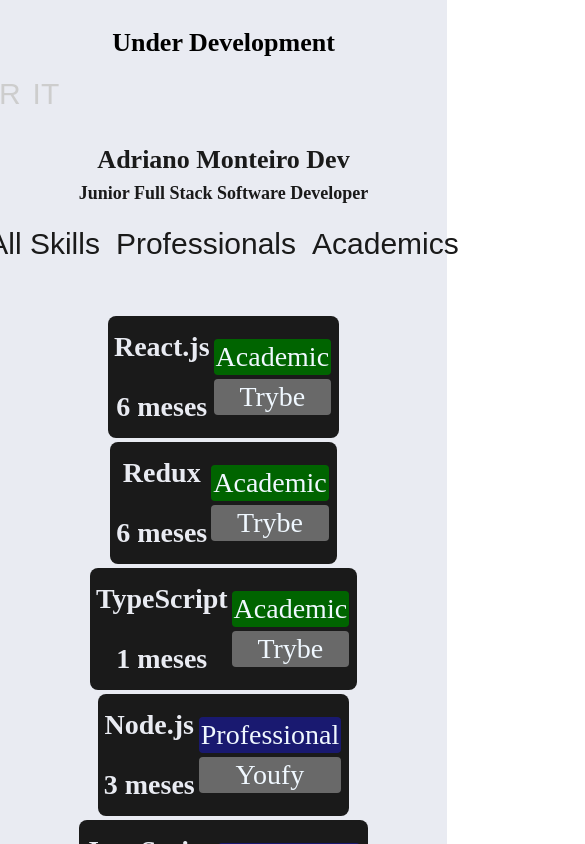
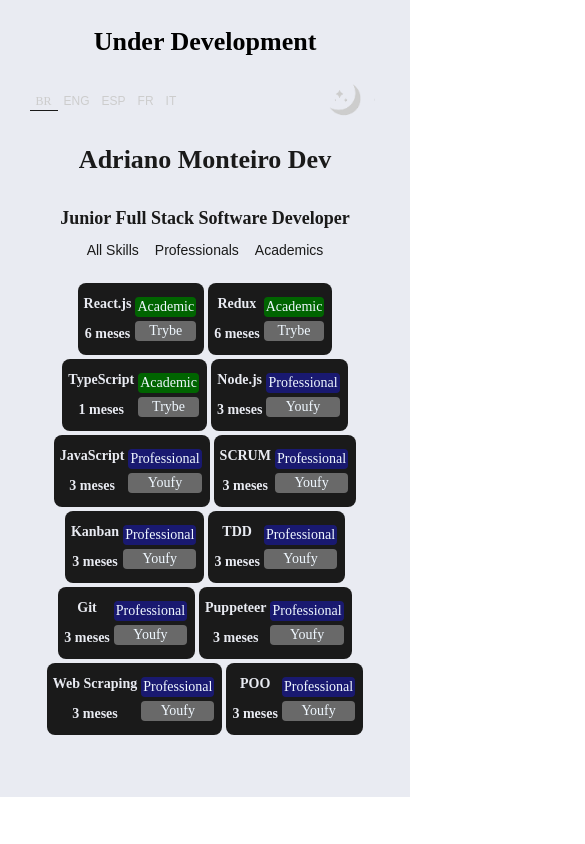
Before and after one commit to adrianomonteiroweb/adrianomonteirodev, a React (Create React App) app in the folder packages/client/: page / in a window 390 px wide. Shown: the top 844 px of the page, 585 px wide, since content can reach past the window. Built offline with nearby package versions, Linux system fonts and the light colour scheme; no server answers.

Commit message:
fix: css settings for responsive 765px and 1024px

```diff
--- a/packages/client/src/App.css
+++ b/packages/client/src/App.css
@@ -15,34 +15,11 @@
   justify-content: space-between;
 }
 
-@media (max-width: 1440px) {
-  .content {
-    border: 1px solid transparent;
-    height: 1136px;
-    width: 100%;
-    padding: 10px;
-  }
-
-  .App h1 {
-    font-size: 50px;
-  }
-
-  .App h2 {
-    font-size: 40px;
-  }
-}
-
 @media (max-width: 1024px) {
   .content {
-    border: 1px solid transparent;
+    min-height: 650px;
     padding: 10px;
-  }
-}
-
-@media (max-width: 768px) {
-  .content {
-    border: 1px solid transparent;
-    padding: 10px;
+    width: 100%;
   }
 
   .App h1 {
@@ -54,10 +31,16 @@
   }
 }
 
-@media (max-width: 320px) {
+@media (max-width: 768px) {
   .content {
-    border: 1px solid transparent;
+    min-height: 576px;
     padding: 10px;
+    width: 100%;
+  }
+
+  .app {
+    border: 1px solid black;
+    min-width: 500px;
   }
 
   .App h1 {
--- a/packages/client/src/App.tsx
+++ b/packages/client/src/App.tsx
@@ -12,6 +12,7 @@ import MenuComponent from './components/menu/MenuComponent';
 import Skills from './pages/skills/Skills';
 // style
 import './App.css';
+
 import { useTranslation } from 'react-i18next';
 
 function App() {
--- a/packages/client/src/components/languages/languagesComponent.css
+++ b/packages/client/src/components/languages/languagesComponent.css
@@ -15,6 +15,16 @@
   }
 }
 
+@media (max-width: 768px) {
+  .button-selected {
+    font-size: 10px;
+  }
+
+  .languages-div .language-button {
+    font-size: 12px;
+  }
+}
+
 @media (max-width: 320px) {
   .button-selected {
     font-size: 10px;
--- a/packages/client/src/components/menu/menuComponent.css
+++ b/packages/client/src/components/menu/menuComponent.css
@@ -6,26 +6,15 @@
 .menu button {
   background-color: transparent;
   border: 0;
-  height: 30px;
-}
-
-button img {
-  width: 80px;
-}
-
-@media (max-width: 1440px) {
-  .menu {
-    width: 90%;
-  }
-
-  .language-button {
-    font-size: 30px;
-  }
 }
 
 @media (max-width: 1024px) {
   .menu {
     width: 90%;
+  }
+
+  button img {
+    width: 60px;
   }
 }
 
@@ -33,4 +22,8 @@ button img {
   .menu {
     width: 90%;
   }
+
+  button img {
+    width: 60px;
+  }
 }
--- a/packages/client/src/index.css
+++ b/packages/client/src/index.css
@@ -4,20 +4,8 @@ body {
   padding: 0;
 }
 
-@media (max-width: 425px) {
-  #root {
-    width: 425px;
+@media (max-width: 768px) {
+  body {
+    width: 100%;
   }
 }
-
-@media (max-width: 375px) {
-  #root {
-    width: 375px;
-  }
-}
-
-@media (max-width: 360px) {
-  #root {
-    width: 320px;
-  }
-}
--- a/packages/client/src/pages/skills/card-component/card.css
+++ b/packages/client/src/pages/skills/card-component/card.css
@@ -46,13 +46,13 @@ span {
   padding: 2px;
 }
 
-@media (max-width: 1440px) {
+@media (max-width: 768px) {
   .card {
-    height: 110px;
+    height: 60px;
   }
 
   .card h3,
   span {
-    font-size: 28px;
+    font-size: 14px;
   }
 }
--- a/packages/client/src/pages/skills/skills.css
+++ b/packages/client/src/pages/skills/skills.css
@@ -2,17 +2,6 @@
   align-items: center;
   display: flex;
   flex-direction: column;
-  margin-top: 20px;
-}
-
-.skills-div h1 {
-  color: #1a1a1a;
-}
-
-.skills-div h2 {
-  color: #1a1a1a;
-  position: relative;
-  top: -25px;
 }
 
 .skills-div .cards-skills-div {
@@ -20,42 +9,39 @@
   flex-wrap: wrap;
   position: relative;
   justify-content: center;
-  top: -20px;
+  top: -50px;
 }
 
-@media (max-width: 1440px) {
+.skills-div .skills-filter-div {
+  margin-top: 20px;
+}
+
+@media (max-width: 1024px) {
   .skills-div {
-    width: 1000px;
+    width: 80%;
   }
 
   .skills-div .cards-skills-div {
     margin-top: 40px;
     width: 90%;
   }
-}
 
-@media (max-width: 1024px) {
-  .skills-div .cards-skills-div {
-    max-width: 400px;
+  .skills-filter-div .filter-button {
+    font-size: 14px;
   }
 }
 
 @media (max-width: 768px) {
-  .skills-div .cards-skills-div {
-    max-width: 400px;
-  }
-}
-
-@media (max-width: 320px) {
-  .skills-div h1 {
-    font-size: 22px;
-  }
-
-  .skills-div h2 {
-    font-size: 14px;
+  .skills-div {
+    width: 100%;
   }
 
   .skills-div .cards-skills-div {
-    max-width: 300px;
+    margin-top: 40px;
+    width: 90%;
+  }
+
+  .skills-filter-div .filter-button {
+    font-size: 14px;
   }
 }
```
